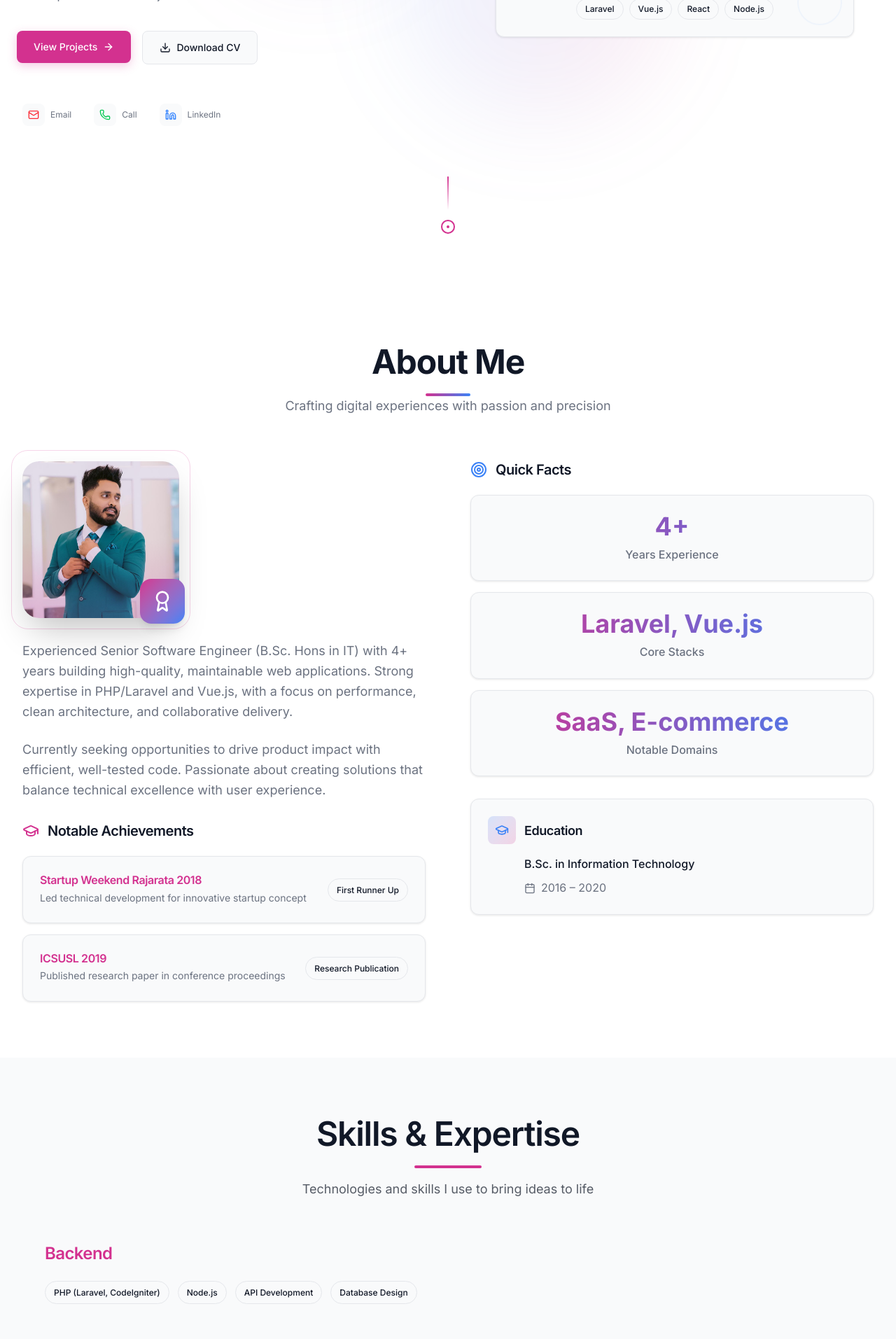
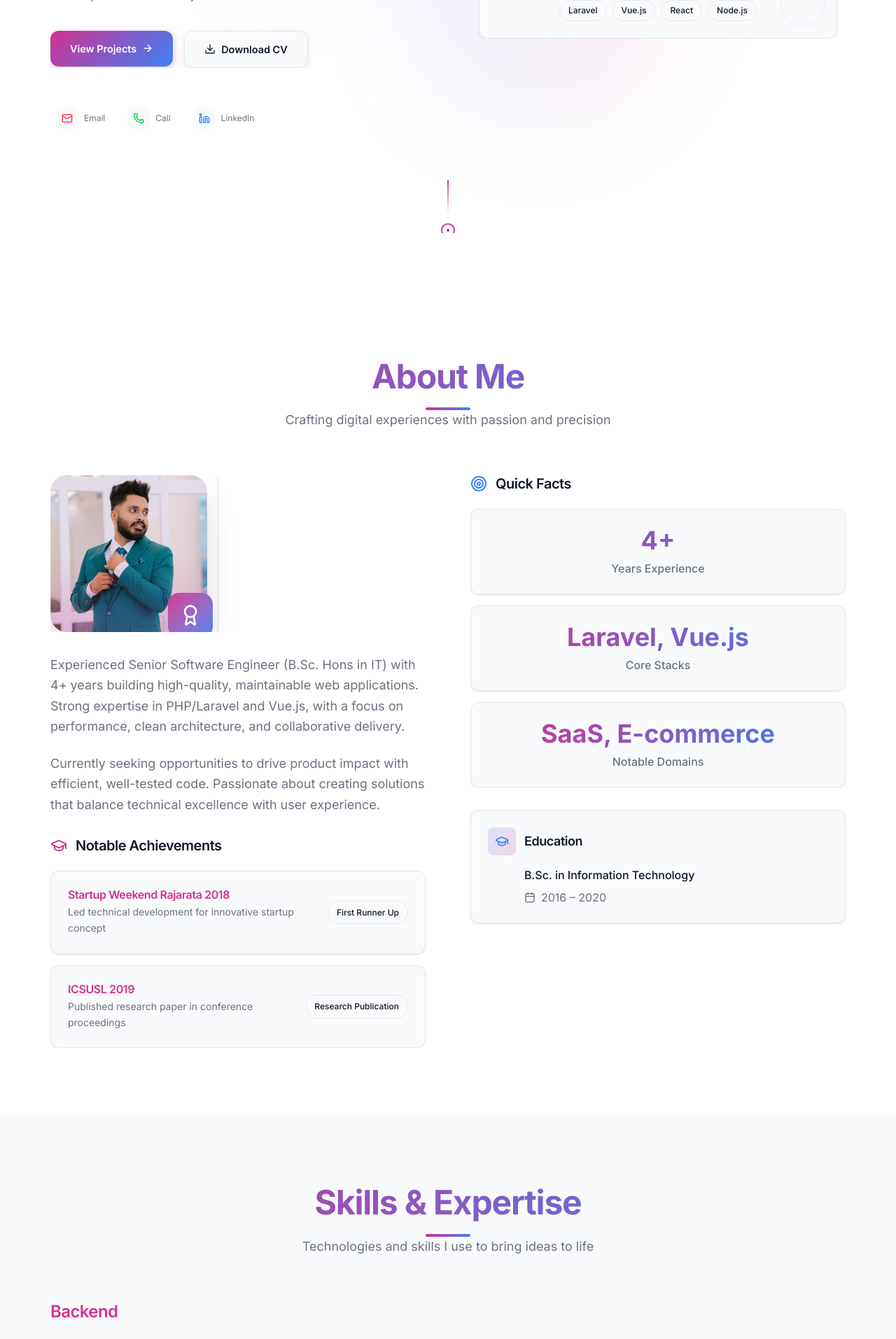
Before and after one commit to Shasika/portfolio, a Next.js app: page / in a window 1280 px wide. Shown: the part 520-2433 px from the top of the page at 70% size. Built offline with nearby package versions, Linux system fonts and the light colour scheme.

Commit message:
theme improvements

```diff
--- a/src/app/globals.css
+++ b/src/app/globals.css
@@ -38,6 +38,7 @@
 html {
   scroll-behavior: smooth;
   scroll-padding-top: 5rem;
+  overflow-x: hidden; /* Prevent horizontal scroll on html */
 }
 
 body {
@@ -48,6 +49,77 @@ body {
   line-height: 1.6;
   -webkit-font-smoothing: antialiased;
   -moz-osx-font-smoothing: grayscale;
+  overflow-x: hidden; /* Prevent horizontal scroll on body */
+  width: 100%;
+  max-width: 100vw; /* Ensure body doesn't exceed viewport width */
+}
+
+/* Enhanced mobile touch targets and optimizations */
+@media (max-width: 768px) {
+  body {
+    font-size: 16px; /* Prevent zoom on iOS */
+    line-height: 1.5; /* Better readability on mobile */
+    padding-bottom: env(safe-area-inset-bottom); /* Support for notched devices */
+  }
+
+  /* Improved mobile navigation */
+  .mobile-nav-item {
+    padding: 12px 16px;
+    margin: 2px 0;
+    border-radius: 8px;
+    transition: all 0.2s ease;
+  }
+
+  /* Better mobile card interactions */
+  .card, .card-hover {
+    padding: 0.875rem; /* Reduced padding for mobile */
+    margin: 0.75rem 0.25rem; /* Added horizontal margin for border space */
+    border-radius: 0.75rem; /* Slightly smaller border radius */
+  }
+
+  /* Contact section specific adjustments */
+  #contact .card {
+    margin: 0.5rem 0.25rem;
+  }
+
+  /* Mobile form input adjustments */
+  #contact input,
+  #contact textarea {
+    padding: 0.75rem;
+    max-width: calc(100vw - 2.5rem) !important; /* Reduced for more content space */
+    width: 100% !important;
+    margin: 0 0.125rem; /* Reduced margin */
+  }
+
+  /* Contact form container constraints */
+  #contact .grid {
+    max-width: 100%;
+    overflow: visible; /* Allow focus borders to show */
+    padding: 0 0.125rem; /* Reduced padding for more content space */
+  }
+
+  #contact form {
+    max-width: 100%;
+    width: 100%;
+    overflow: visible; /* Allow focus borders to show */
+  }
+
+  /* Ensure entire contact section fits in viewport */
+  #contact {
+    max-width: 100vw;
+    padding: 0 0.25rem; /* Reduced extra padding */
+  }
+
+  #contact > .container {
+    max-width: calc(100% - 0.5rem); /* Reduced space for focus rings */
+  }
+
+  /* Optimized chip spacing for mobile */
+  .chip {
+    padding: 0.5rem 0.75rem;
+    font-size: 0.875rem;
+    border-radius: 1rem;
+  }
 }
 
 h1, h2, h3, h4, h5, h6 {
@@ -61,24 +133,42 @@ h1, h2, h3, h4, h5, h6 {
   align-items: center;
   justify-content: center;
   gap: 0.5rem;
-  border-radius: 0.5rem;
-  padding: 0.75rem 1.5rem;
-  font-size: 0.875rem;
-  font-weight: 500;
-  transition: all 0.2s;
-  background: rgb(var(--primary));
+  border-radius: 0.75rem;
+  padding: 0.875rem 1.75rem;
+  font-size: 0.9rem;
+  font-weight: 600;
+  transition: all 0.3s cubic-bezier(0.4, 0, 0.2, 1);
+  background: linear-gradient(135deg, rgb(var(--primary)), rgb(var(--accent)));
   color: white;
-  box-shadow: 0 4px 14px 0 rgb(var(--primary) / 0.25);
+  box-shadow: 0 4px 14px 0 rgb(var(--primary) / 0.25), 0 2px 8px 0 rgb(var(--accent) / 0.15);
   outline: none;
   border: none;
   cursor: pointer;
   text-decoration: none;
+  position: relative;
+  overflow: hidden;
+  min-height: 44px; /* iOS touch target minimum */
+}
+
+.btn-primary::before {
+  content: '';
+  position: absolute;
+  top: 0;
+  left: -100%;
+  width: 100%;
+  height: 100%;
+  background: linear-gradient(90deg, transparent, rgb(255 255 255 / 0.2), transparent);
+  transition: left 0.5s;
+}
+
+.btn-primary:hover::before {
+  left: 100%;
 }
 
 .btn-primary:hover {
-  background: rgb(var(--primary-hover));
-  box-shadow: 0 6px 20px 0 rgb(var(--primary) / 0.35);
-  transform: translateY(-1px);
+  background: linear-gradient(135deg, rgb(var(--primary-hover)), rgb(var(--accent)));
+  box-shadow: 0 8px 25px 0 rgb(var(--primary) / 0.4), 0 4px 12px 0 rgb(var(--accent) / 0.25);
+  transform: translateY(-2px) scale(1.02);
 }
 
 .btn-primary:focus {
@@ -91,22 +181,26 @@ h1, h2, h3, h4, h5, h6 {
   align-items: center;
   justify-content: center;
   gap: 0.5rem;
-  border-radius: 0.5rem;
-  padding: 0.75rem 1.5rem;
-  font-size: 0.875rem;
-  font-weight: 500;
-  transition: all 0.2s;
+  border-radius: 0.75rem;
+  padding: 0.875rem 1.75rem;
+  font-size: 0.9rem;
+  font-weight: 600;
+  transition: all 0.3s cubic-bezier(0.4, 0, 0.2, 1);
   background: rgb(var(--surface));
   color: rgb(var(--fg));
   border: 1px solid rgb(var(--border));
   cursor: pointer;
   text-decoration: none;
+  min-height: 44px;
+  backdrop-filter: blur(10px);
+  box-shadow: 0 2px 8px 0 rgb(var(--shadow-color));
 }
 
 .btn-secondary:hover {
   background: rgb(var(--surface-hover));
-  border-color: rgb(var(--border-hover));
-  transform: translateY(-1px);
+  border-color: rgb(var(--primary) / 0.3);
+  transform: translateY(-2px) scale(1.02);
+  box-shadow: 0 4px 16px 0 rgb(var(--shadow-color)), 0 2px 8px 0 rgb(var(--primary) / 0.1);
 }
 
 .btn-ghost {
@@ -148,18 +242,247 @@ h1, h2, h3, h4, h5, h6 {
   transform: translateY(-1px);
 }
 
+/* Enhanced layout components */
+.container {
+  width: 100%;
+  max-width: 1200px;
+  margin: 0 auto;
+  padding: 0 1rem; /* Reduced for more content space */
+}
+
+@media (min-width: 640px) {
+  .container {
+    padding: 0 1.5rem; /* Reduced for more content space */
+  }
+}
+
+@media (min-width: 1024px) {
+  .container {
+    padding: 0 2rem; /* Reduced for more content space */
+  }
+}
+
+.section {
+  padding: 4rem 0;
+  position: relative;
+}
+
+@media (min-width: 768px) {
+  .section {
+    padding: 5rem 0;
+  }
+}
+
+@media (min-width: 1024px) {
+  .section {
+    padding: 6rem 0;
+  }
+}
+
+.section-header {
+  text-align: center;
+  margin-bottom: 3rem;
+}
+
+@media (min-width: 768px) {
+  .section-header {
+    margin-bottom: 4rem;
+  }
+}
+
+.section-title {
+  font-size: 2rem;
+  font-weight: 700;
+  margin-bottom: 1rem;
+  background: linear-gradient(135deg, rgb(var(--primary)), rgb(var(--accent)));
+  background-clip: text;
+  -webkit-background-clip: text;
+  -webkit-text-fill-color: transparent;
+  line-height: 1.2;
+}
+
+@media (min-width: 768px) {
+  .section-title {
+    font-size: 2.5rem;
+  }
+}
+
+@media (min-width: 1024px) {
+  .section-title {
+    font-size: 3rem;
+  }
+}
+
+.section-description {
+  font-size: 1rem;
+  color: rgb(var(--muted));
+  max-width: 600px;
+  margin: 0 auto;
+  line-height: 1.6;
+}
+
+@media (min-width: 768px) {
+  .section-description {
+    font-size: 1.125rem;
+  }
+}
+
+.divider {
+  width: 4rem;
+  height: 3px;
+  background: linear-gradient(90deg, rgb(var(--primary)), rgb(var(--accent)));
+  margin: 1rem auto;
+  border-radius: 9999px;
+}
+
+/* Enhanced card styles */
 .card {
   background: rgb(var(--surface));
   border: 1px solid rgb(var(--border));
-  border-radius: 0.75rem;
+  border-radius: 1rem;
   padding: 1.5rem;
-  transition: all 0.3s;
-  box-shadow: 0 1px 3px 0 rgb(var(--shadow-color));
+  transition: all 0.3s cubic-bezier(0.4, 0, 0.2, 1);
+  backdrop-filter: blur(10px);
+  box-shadow: 0 2px 8px 0 rgb(var(--shadow-color));
 }
 
-.card:hover {
-  box-shadow: 0 10px 25px -3px rgb(var(--shadow-color)), 0 4px 6px -2px rgb(var(--shadow-color));
-  transform: translateY(-2px);
+@media (min-width: 768px) {
+  .card {
+    padding: 2rem;
+  }
+}
+
+.card-hover:hover {
+  transform: translateY(-4px) scale(1.02);
+  box-shadow: 0 12px 32px 0 rgb(var(--shadow-color)), 0 4px 16px 0 rgb(var(--primary) / 0.1);
+  border-color: rgb(var(--primary) / 0.2);
+}
+
+/* Glass morphism effect */
+.glass {
+  backdrop-filter: blur(20px);
+  background: rgb(var(--bg) / 0.85);
+  border: 1px solid rgb(var(--border) / 0.5);
+  box-shadow: 0 8px 32px rgb(var(--shadow-color));
+}
+
+/* Gradient text effect */
+.gradient-text {
+  background: linear-gradient(135deg, rgb(var(--primary)), rgb(var(--accent)));
+  background-clip: text;
+  -webkit-background-clip: text;
+  -webkit-text-fill-color: transparent;
+}
+
+/* Enhanced animations */
+@keyframes float {
+  0%, 100% {
+    transform: translateY(0px);
+  }
+  50% {
+    transform: translateY(-20px);
+  }
+}
+
+.animate-float {
+  animation: float 6s ease-in-out infinite;
+}
+
+@keyframes pulse-glow {
+  0%, 100% {
+    box-shadow: 0 0 20px rgb(var(--primary) / 0.3);
+  }
+  50% {
+    box-shadow: 0 0 40px rgb(var(--primary) / 0.6);
+  }
+}
+
+.animate-pulse-glow {
+  animation: pulse-glow 2s ease-in-out infinite;
+}
+
+/* Mobile-first improvements and performance optimizations */
+@media (max-width: 768px) {
+  .mobile-center {
+    text-align: center;
+  }
+
+  .mobile-full-width {
+    width: 100%;
+  }
+
+  .mobile-spacing {
+    padding: 0.875rem;
+    margin: 0.375rem 0;
+  }
+
+  /* Larger touch targets for mobile */
+  button, a, input, textarea {
+    min-height: 44px;
+    min-width: 44px;
+  }
+
+  /* Ensure form elements don't overflow */
+  input, textarea, select {
+    max-width: 100%;
+    box-sizing: border-box;
+  }
+
+  /* Better mobile typography with improved line heights */
+  h1 {
+    font-size: 1.875rem;
+    line-height: 1.2;
+    margin-bottom: 0.75rem;
+  }
+
+  h2 {
+    font-size: 1.5rem;
+    line-height: 1.3;
+    margin-bottom: 0.625rem;
+  }
+
+  h3 {
+    font-size: 1.25rem;
+    line-height: 1.4;
+    margin-bottom: 0.5rem;
+  }
+
+  /* Optimized paragraph spacing */
+  p {
+    font-size: 0.875rem;
+    line-height: 1.6;
+    margin-bottom: 0.75rem;
+  }
+
+  /* Better mobile animations - reduce motion for performance */
+  * {
+    transition-duration: 0.2s !important;
+  }
+
+  /* Improve mobile scroll performance */
+  * {
+    -webkit-overflow-scrolling: touch;
+  }
+}
+
+/* Improved focus states for accessibility */
+button:focus-visible,
+a:focus-visible,
+input:focus-visible,
+textarea:focus-visible {
+  outline: 2px solid rgb(var(--primary));
+  outline-offset: 2px;
+  border-radius: 0.5rem;
+}
+
+/* Dark mode improvements */
+.dark .card {
+  background: rgb(var(--surface) / 0.8);
+  backdrop-filter: blur(20px);
+}
+
+.dark .glass {
+  background: rgb(var(--bg) / 0.9);
 }
 
 .card-hover {
@@ -214,26 +537,13 @@ a:focus {
   border-color: transparent !important;
 }
 
-.section {
-  padding: 3rem 1rem;
+/* Exception for theme toggle button - remove focus outline */
+button[aria-label="Toggle theme"]:focus {
+  outline: none !important;
+  outline-offset: 0 !important;
 }
 
-@media (min-width: 640px) {
-  .section {
-    padding: 4rem 1.5rem;
-  }
-}
 
-@media (min-width: 1024px) {
-  .section {
-    padding: 5rem 2rem;
-  }
-}
-
-.container {
-  max-width: 80rem;
-  margin: 0 auto;
-}
 
 .section-header {
   text-align: center;
@@ -315,6 +625,28 @@ a:focus {
   }
 }
 
+/* Prevent horizontal overflow on any element */
+* {
+  box-sizing: border-box;
+}
+
+/* Ensure cards don't get clipped */
+.card, .card-hover {
+  overflow: visible;
+  max-width: 100%;
+}
+
+/* Specifically target flex and grid containers that might overflow */
+.grid, .flex {
+  overflow-x: hidden;
+}
+
+/* Only constrain width on elements that actually need it */
+img, video, iframe, embed, object {
+  max-width: 100%;
+  height: auto;
+}
+
 /* Custom scrollbar */
 ::-webkit-scrollbar {
   width: 6px;
--- a/src/components/AboutSection.tsx
+++ b/src/components/AboutSection.tsx
@@ -51,16 +51,16 @@ export function AboutSection() {
             </p>
           </motion.div>
 
-          <div className="grid lg:grid-cols-2 gap-12 lg:gap-16 items-start">
+          <div className="grid lg:grid-cols-2 gap-8 lg:gap-16 items-start">
             {/* Left Column - Photo & Content */}
-            <motion.div variants={itemVariants} className="space-y-8">
+            <motion.div variants={itemVariants} className="space-y-6 lg:space-y-8">
               {/* Professional Photo */}
               <motion.div
                 variants={itemVariants}
                 className="flex justify-center lg:justify-start"
               >
                 <div className="relative">
-                  <div className="relative w-48 h-48 lg:w-56 lg:h-56 rounded-3xl overflow-hidden shadow-2xl">
+                  <div className="relative w-40 h-40 sm:w-48 sm:h-48 lg:w-56 lg:h-56 rounded-3xl overflow-hidden shadow-2xl">
                     <Image
                       src="/shasika.jpeg"
                       alt="Shasika Madhushan - Senior Software Engineer"
@@ -72,28 +72,28 @@ export function AboutSection() {
                     <div className="absolute inset-0 bg-gradient-to-t from-[rgb(var(--primary))]/20 via-transparent to-transparent" />
                   </div>
                   {/* Decorative elements */}
-                  <div className="absolute -inset-4 rounded-3xl border border-[rgb(var(--primary))]/20 -z-10" />
-                  <div className="absolute -bottom-2 -right-2 w-16 h-16 bg-gradient-to-br from-[rgb(var(--primary))] to-[rgb(var(--accent))] rounded-2xl flex items-center justify-center shadow-lg">
-                    <Award className="w-8 h-8 text-white" />
+                  <div className="absolute -inset-3 sm:-inset-4 rounded-3xl border border-[rgb(var(--primary))]/20 -z-10" />
+                  <div className="absolute -bottom-1 -right-1 sm:-bottom-2 sm:-right-2 w-12 h-12 sm:w-16 sm:h-16 bg-gradient-to-br from-[rgb(var(--primary))] to-[rgb(var(--accent))] rounded-2xl flex items-center justify-center shadow-lg">
+                    <Award className="w-6 h-6 sm:w-8 sm:h-8 text-white" />
                   </div>
                 </div>
               </motion.div>
-              <div className="space-y-6">
-                <p className="text-lg text-muted leading-relaxed">
+              <div className="space-y-4 lg:space-y-6">
+                <p className="text-base lg:text-lg text-muted leading-relaxed">
                   {about?.intro}
                 </p>
-                <p className="text-lg text-muted leading-relaxed">
+                <p className="text-base lg:text-lg text-muted leading-relaxed">
                   {about?.secondParagraph}
                 </p>
               </div>
 
               {/* Achievement Badges */}
-              <div className="space-y-6">
+              <div className="space-y-4 lg:space-y-6">
                 <div className="flex items-center gap-3">
-                  <GraduationCap className="w-6 h-6 text-[rgb(var(--primary))]" />
-                  <h3 className="text-xl font-semibold">Notable Achievements</h3>
+                  <GraduationCap className="w-5 h-5 lg:w-6 lg:h-6 text-[rgb(var(--primary))]" />
+                  <h3 className="text-lg lg:text-xl font-semibold">Notable Achievements</h3>
                 </div>
-                <div className="space-y-4">
+                <div className="space-y-3 lg:space-y-4">
                   {achievements?.map((achievement, index) => (
                     <motion.div
                       key={achievement.title}
@@ -123,14 +123,14 @@ export function AboutSection() {
             </motion.div>
 
             {/* Quick Facts & Education */}
-            <motion.div variants={itemVariants} className="space-y-8">
+            <motion.div variants={itemVariants} className="space-y-6 lg:space-y-8">
               {/* Quick Facts */}
-              <div className="space-y-6">
+              <div className="space-y-4 lg:space-y-6">
                 <div className="flex items-center gap-3">
-                  <Target className="w-6 h-6 text-[rgb(var(--accent))]" />
-                  <h3 className="text-xl font-semibold">Quick Facts</h3>
+                  <Target className="w-5 h-5 lg:w-6 lg:h-6 text-[rgb(var(--accent))]" />
+                  <h3 className="text-lg lg:text-xl font-semibold">Quick Facts</h3>
                 </div>
-                <div className="grid gap-4">
+                <div className="grid grid-cols-1 sm:grid-cols-2 lg:grid-cols-1 gap-3 lg:gap-4">
                   {quickFacts?.map((fact, index) => (
                     <motion.div
                       key={fact.label}
@@ -140,10 +140,10 @@ export function AboutSection() {
                       transition={{ delay: 0.3 + (index * 0.1) }}
                     >
                       <div className="space-y-2">
-                        <div className="text-3xl lg:text-4xl font-bold gradient-text group-hover:scale-110 transition-transform duration-300">
+                        <div className="text-2xl sm:text-3xl lg:text-4xl font-bold gradient-text group-hover:scale-110 transition-transform duration-300">
                           {fact.value}
                         </div>
-                        <div className="text-muted font-medium">
+                        <div className="text-sm lg:text-base text-muted font-medium">
                           {fact.label}
                         </div>
                       </div>
@@ -160,19 +160,19 @@ export function AboutSection() {
                 animate={isInView ? { opacity: 1, y: 0 } : { opacity: 0, y: 20 }}
                 transition={{ delay: 0.6 }}
               >
-                <div className="space-y-4">
+                <div className="space-y-3 lg:space-y-4">
                   <div className="flex items-center gap-3">
-                    <div className="w-10 h-10 rounded-lg bg-gradient-to-br from-[rgb(var(--accent))]/20 to-[rgb(var(--primary))]/20 flex items-center justify-center">
-                      <GraduationCap className="w-5 h-5 text-[rgb(var(--accent))]" />
+                    <div className="w-8 h-8 lg:w-10 lg:h-10 rounded-lg bg-gradient-to-br from-[rgb(var(--accent))]/20 to-[rgb(var(--primary))]/20 flex items-center justify-center">
+                      <GraduationCap className="w-4 h-4 lg:w-5 lg:h-5 text-[rgb(var(--accent))]" />
                     </div>
-                    <h4 className="text-lg font-semibold">Education</h4>
+                    <h4 className="text-base lg:text-lg font-semibold">Education</h4>
                   </div>
-                  <div className="space-y-2 pl-13">
-                    <div className="font-medium text-[rgb(var(--fg))]">
+                  <div className="space-y-2 pl-11 lg:pl-13">
+                    <div className="text-sm lg:text-base font-medium text-[rgb(var(--fg))]">
                       {education?.degree}
                     </div>
-                    <div className="flex items-center gap-2 text-muted">
-                      <Calendar className="w-4 h-4" />
+                    <div className="flex items-center gap-2 text-muted text-sm lg:text-base">
+                      <Calendar className="w-3 h-3 lg:w-4 lg:h-4" />
                       <span>{education?.period}</span>
                     </div>
                   </div>
--- a/src/components/Footer.tsx
+++ b/src/components/Footer.tsx
@@ -10,8 +10,8 @@ export function Footer() {
   const { data: navigation } = useNavigation();
 
   return (
-    <footer className="py-12 px-6 border-t border-[rgb(var(--border))]">
-      <div className="max-w-6xl mx-auto">
+    <footer className="mt-8 lg:mt-12 py-12 border-t border-[rgb(var(--border))]">
+      <div className="container">
         <motion.div
           initial={{ opacity: 0, y: 20 }}
           whileInView={{ opacity: 1, y: 0 }}
--- a/src/components/HeroSection.tsx
+++ b/src/components/HeroSection.tsx
@@ -55,7 +55,7 @@ export function HeroSection() {
       </div>
 
       <div className="container">
-        <div className="grid lg:grid-cols-2 gap-12 lg:gap-16 items-center px-4 sm:px-6">
+        <div className="grid lg:grid-cols-2 gap-8 lg:gap-16 items-center">
           {/* Left Column - Main Content */}
           <motion.div
             variants={containerVariants}
@@ -114,7 +114,7 @@ export function HeroSection() {
             {/* CTA Buttons */}
             <motion.div
               variants={itemVariants}
-              className="flex flex-col sm:flex-row items-center lg:items-start lg:justify-start justify-center gap-4 pt-2"
+              className="flex flex-col sm:flex-row items-center lg:items-start lg:justify-start justify-center gap-3 sm:gap-4 pt-2"
             >
               <motion.button
                 onClick={handleScrollToProjects}
--- a/src/components/SkillsSection.tsx
+++ b/src/components/SkillsSection.tsx
@@ -50,38 +50,38 @@ export function SkillsSection() {
   };
 
   return (
-    <section id="skills" className="py-20 px-6 bg-[rgb(var(--surface))]">
-      <div className="max-w-6xl mx-auto">
+    <section id="skills" className="section bg-[rgb(var(--surface))]">
+      <div className="container">
         <motion.div
           ref={ref}
           variants={containerVariants}
           initial="hidden"
           animate={isInView ? "visible" : "hidden"}
-          className="space-y-16"
+          className="space-y-12 lg:space-y-16"
         >
           {/* Section Header */}
-          <motion.div variants={itemVariants} className="text-center space-y-4">
-            <h2 className="text-4xl md:text-5xl font-bold">Skills & Expertise</h2>
-            <div className="w-24 h-1 bg-[rgb(var(--primary))] mx-auto rounded-full" />
-            <p className="text-lg text-[rgb(var(--fg))]/70 max-w-2xl mx-auto">
+          <motion.div variants={itemVariants} className="section-header">
+            <h2 className="section-title">Skills & Expertise</h2>
+            <div className="divider" />
+            <p className="section-description">
               Technologies and skills I use to bring ideas to life
             </p>
           </motion.div>
 
           {/* Skills Grid */}
-          <div className="space-y-12">
+          <div className="space-y-8 lg:space-y-12">
             {skillCategories.map((category, categoryIndex) => (
               <motion.div
                 key={category.title}
                 variants={itemVariants}
-                className="space-y-6"
+                className="space-y-4 lg:space-y-6"
               >
-                <h3 className="text-2xl font-semibold text-[rgb(var(--primary))]">
+                <h3 className="text-xl lg:text-2xl font-semibold text-[rgb(var(--primary))]">
                   {category.title}
                 </h3>
 
                 <motion.div
-                  className="flex flex-wrap gap-3"
+                  className="flex flex-wrap gap-2 lg:gap-3"
                   variants={containerVariants}
                 >
                   {category.skills.map((skill, skillIndex) => {
@@ -94,7 +94,7 @@ export function SkillsSection() {
                       <motion.div
                         key={skill}
                         variants={chipVariants}
-                        className="chip group cursor-default"
+                        className="chip group cursor-default text-sm lg:text-base"
                         whileHover={{
                           scale: 1.05,
                           boxShadow: `0 4px 20px rgb(var(--primary) / 0.3)`
@@ -113,14 +113,14 @@ export function SkillsSection() {
 
           {/* Show More/Less Button */}
           {!showMore && (
-            <motion.div variants={itemVariants} className="text-center pt-8">
+            <motion.div variants={itemVariants} className="text-center pt-6 lg:pt-8">
               <button
                 onClick={() => setShowMore(true)}
                 className="btn-ghost group"
               >
                 <span>Show All Skills</span>
                 <motion.div
-                  className="w-5 h-5 ml-2"
+                  className="w-4 h-4 lg:w-5 lg:h-5 ml-2"
                   animate={{ rotate: showMore ? 180 : 0 }}
                   transition={{ duration: 0.2 }}
                 >
@@ -134,9 +134,9 @@ export function SkillsSection() {
 
           {/* Skills Highlight */}
           <motion.div variants={itemVariants} className="card">
-            <div className="text-center space-y-4">
-              <h3 className="text-xl font-semibold">Core Expertise</h3>
-              <p className="text-[rgb(var(--fg))]/70">
+            <div className="text-center space-y-3 lg:space-y-4">
+              <h3 className="text-lg lg:text-xl font-semibold">Core Expertise</h3>
+              <p className="text-sm lg:text-base text-[rgb(var(--fg))]/70 leading-relaxed">
                 Specialized in building full-stack web applications with <span className="text-[rgb(var(--primary))] font-medium">Laravel</span> and <span className="text-[rgb(var(--primary))] font-medium">Vue.js</span>,
                 focusing on clean architecture, performance optimization, and maintainable code.
               </p>
--- a/src/components/ThemeToggle.tsx
+++ b/src/components/ThemeToggle.tsx
@@ -24,7 +24,7 @@ export function ThemeToggle() {
   return (
     <motion.button
       onClick={() => setTheme(theme === 'dark' ? 'light' : 'dark')}
-      className="relative w-10 h-10 rounded-lg bg-gray-100 dark:bg-gray-800 border border-gray-200 dark:border-gray-700 hover:bg-gray-200 dark:hover:bg-gray-700 transition-all duration-200 focus:outline-none focus:ring-2 focus:ring-[rgb(var(--primary))] focus:ring-offset-2 group overflow-hidden"
+      className="relative w-10 h-10 rounded-lg bg-gray-100 dark:bg-gray-800 border border-gray-200 dark:border-gray-700 hover:bg-gray-200 dark:hover:bg-gray-700 transition-all duration-200 focus:outline-none group overflow-hidden"
       whileHover={{ scale: 1.05 }}
       whileTap={{ scale: 0.95 }}
       aria-label="Toggle theme"
```
Also changed, not shown: src/components/ContactSection.tsx (+32 -32 lines), src/components/Navigation.tsx (+11 -11 lines).
